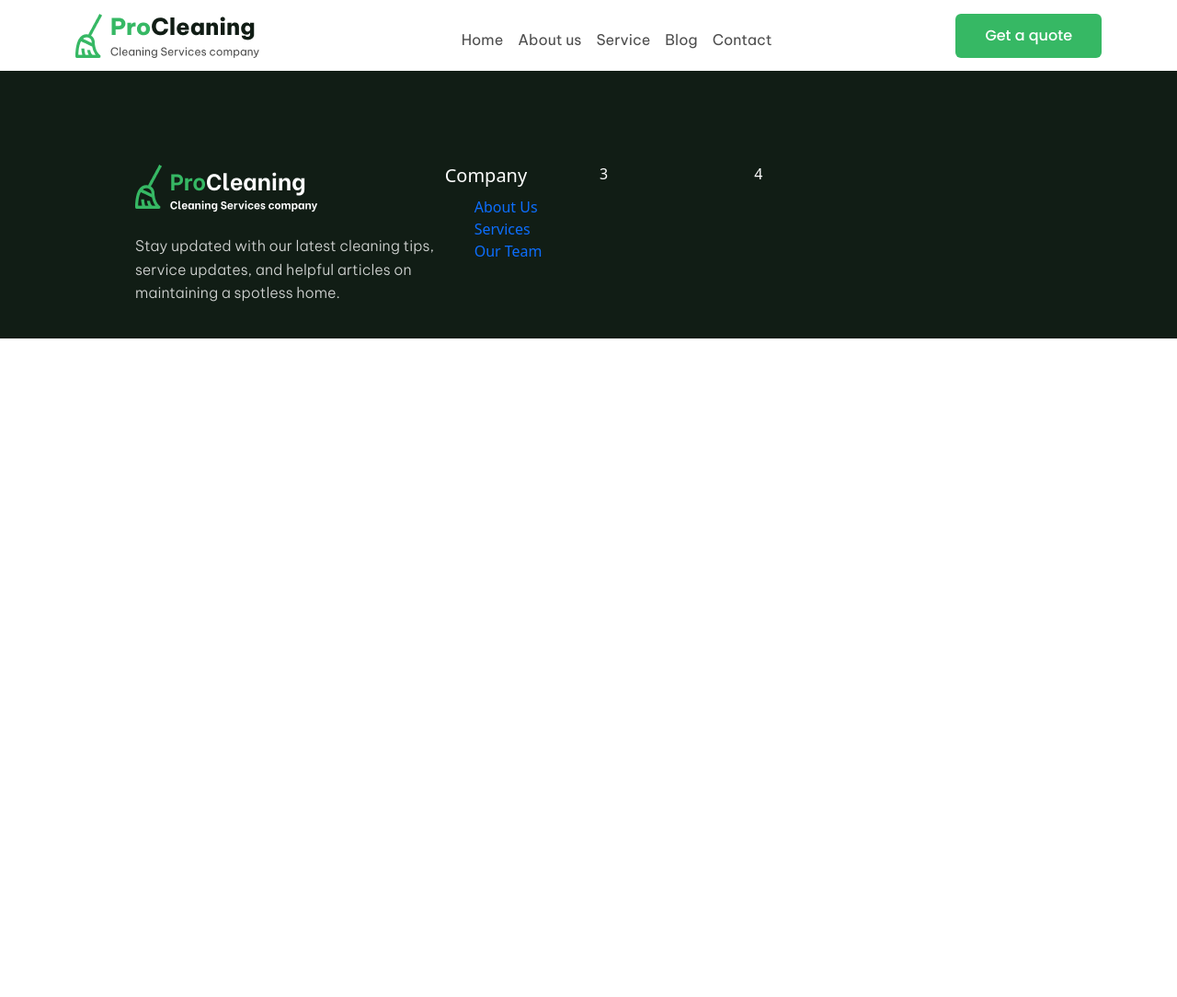
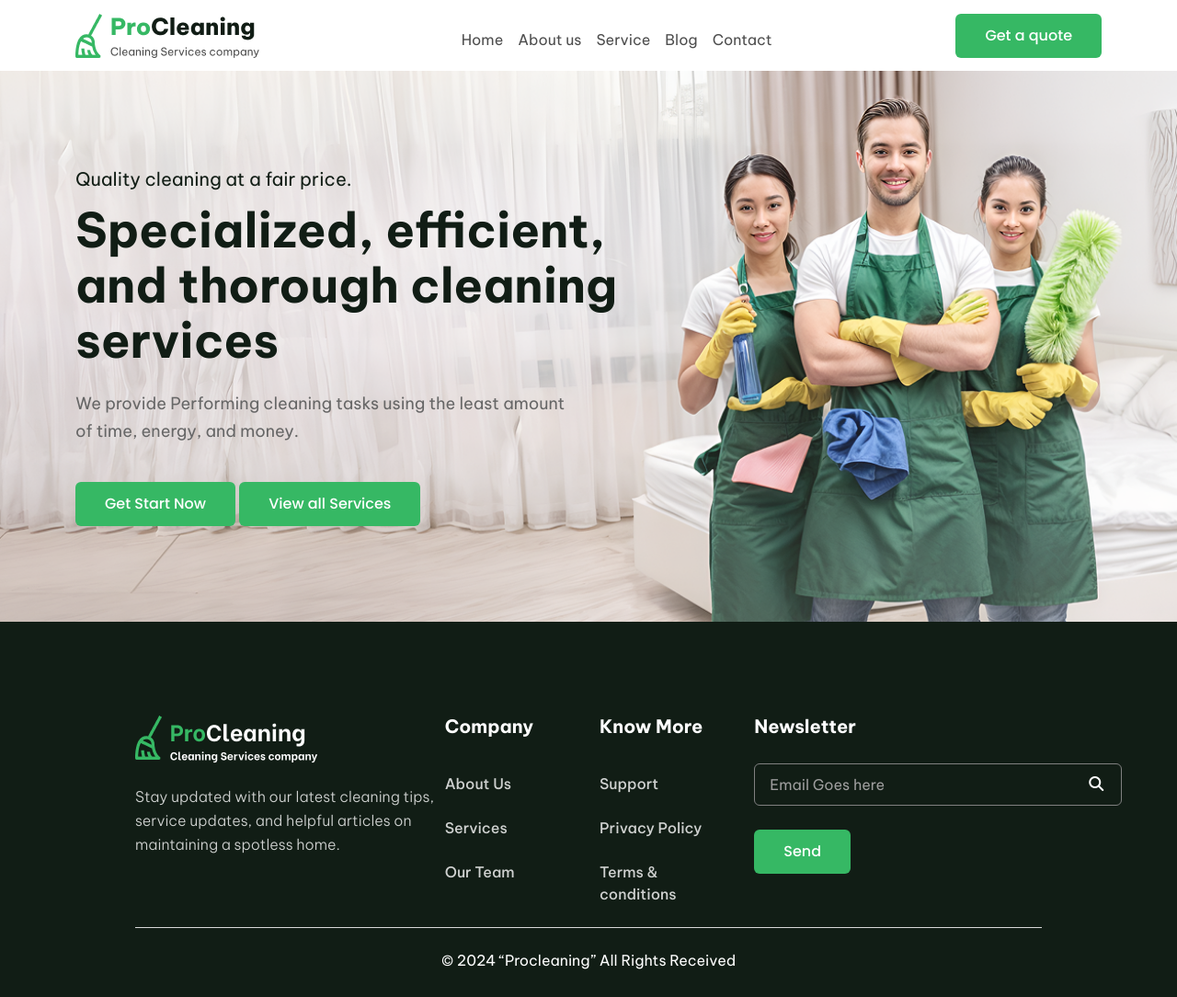
Before and after one commit to abdunnoorfaheem/proClean, a plain HTML site: page index.html in a window 1280 px wide. Shown: the whole page at 92% size. Before the commit the page ends 800 px from the top, so only its background shows below. Drawn offline with Linux system fonts and the light colour scheme.

Commit message:
footer & banner  added

```diff
--- a/css/style.css
+++ b/css/style.css
@@ -1,35 +1,48 @@
 /* all common css start */
-*{
+* {
     margin: 0;
     padding: 0;
     box-sizing: border-box;
     /* font-family: "Be Vietnam Pro", sans-serif; */
     /* font-family: "Outfit", sans-serif; */
-     /* font-family: "Lato", sans-serif; */
-     /* font-family: "Poppins", sans-serif; */
+    /* font-family: "Lato", sans-serif; */
+    /* font-family: "Poppins", sans-serif; */
 }
-ul ,ol{
+
+ul,
+ol {
     list-style-type: none;
+    padding: 0;
+    margin: 0;
 }
-a,a:hover{
+
+a,
+a:hover {
     display: inline-block;
     text-decoration: none;
 }
 
-h1, h2, h3, h4 , h5,h6 ,p{
+h1,
+h2,
+h3,
+h4,
+h5,
+h6,
+p {
     line-height: 1.4;
 }
 
 /* all common css end */
 /* header section style start */
-.navbar-nav .nav-item .nav-link{
+.navbar-nav .nav-item .nav-link {
     font-size: 16px;
     font-weight: 400;
     color: #4D4D4D;
     font-family: "Be Vietnam Pro", sans-serif;
 
 }
-.navbar-nav .nav-item .nav-link:hover{
+
+.navbar-nav .nav-item .nav-link:hover {
 
     color: #36B864;
     /* font-weight: 500; */
@@ -37,7 +50,7 @@ h1, h2, h3, h4 , h5,h6 ,p{
 
 }
 
-.primaryBtn{
+.primaryBtn {
     background: #36B864;
     color: #fff;
     padding: 12px 32px;
@@ -45,16 +58,68 @@ h1, h2, h3, h4 , h5,h6 ,p{
     font-size: 16px;
     font-weight: 500;
     font-family: "Poppins", sans-serif;
+    /* border: 1px solid transparent; */
 }
+.primaryBtn:hover {
+
+    background: transparent;
+    border: 1px solid #666666;
+    color: #111D15;
+}
+
 /* header section style end */
+/* banner section style start */
+#bannerPart{
+    background: url('/images/banner.png');
+    background-repeat: no-repeat;
+    background-size: cover;
+    background-position: center;
+}
+
+.bannerContent{
+    padding: 104px 0 ;
+}
+.bannerContent h5{
+
+     font-size: 20px;
+    font-weight: 400;
+    color: #111D15;
+    font-family: "Be Vietnam Pro", sans-serif;
+    margin-bottom: 12px;
+
+}
+.bannerContent h1{
+
+     font-size: 52px;
+    font-weight: 700;
+    color: #111D15;
+    font-family: "Be Vietnam Pro", sans-serif;
+    margin-bottom: 24px;
+    line-height: 115%;
+    width: 610px;
+}
+.bannerContent p{
+     font-size: 18px;
+    font-weight: 400;
+    color: #666666;
+    font-family: "Be Vietnam Pro", sans-serif;
+    margin-bottom: 40px;
+    line-height: 30px;
+    width: 543px;
+}
+.bannerBtn{
+    /* margin-bottom: 105px; */
+}
+/* banner section style end */
 /* footer section start */
-#footerPart{
+#footerPart {
     background: #111D15;
     color: #fff;
     padding: 100px 135px 20px 135px;
 
 }
-.footerLogo p{
+
+.footerLogo p {
     font-size: 16px;
     font-weight: 300;
     font-family: "Be Vietnam Pro", sans-serif;
@@ -64,4 +129,81 @@ h1, h2, h3, h4 , h5,h6 ,p{
     opacity: 0.8;
 
 }
+
+.footerMenu h5 {
+    font-size: 20px;
+    font-weight: 700;
+    color: #FFFFFF;
+    font-family: "Be Vietnam Pro", sans-serif;
+    margin-bottom: 36px;
+}
+
+.footerMenu ul li a {
+    font-size: 16px;
+    font-weight: 500;
+    color: #FFFFFF;
+    font-family: "Be Vietnam Pro", sans-serif;
+    margin-bottom: 24px;
+    opacity: 0.8;
+
+}
+
+.mailHere h5 {
+    font-size: 20px;
+    font-weight: 700;
+    color: #FFFFFF;
+    font-family: "Be Vietnam Pro", sans-serif;
+    margin-bottom: 26px;
+
+}
+
+.emailMe input[type="email"] {
+    padding: 10px 151px 10px 16px;
+
+    outline: 0;
+    border-radius: 6px;
+    margin-bottom: 26px;
+    border: 1px solid #808080;
+    background: transparent;
+
+}
+
+.emailMe input::placeholder {
+    color: #9E9E9E;
+
+    font-size: 16px;
+    font-weight: 400;
+    font-family: "Be Vietnam Pro", sans-serif;
+
+
+}
+
+.ourMail {
+    /* border: 1px solid blue; */
+    position: relative;
+}
+
+.search {
+    /* border: 1px solid red; */
+    position: absolute;
+    right: 20px;
+    top: 14px;
+}
+
+.copy {
+    text-align: center;
+    border-top:1px solid #D9D9D9;
+}
+
+.copy h6 {
+
+    font-size: 16px;
+    font-weight: 400;
+    color: #FFFFFF;
+    font-family: "Be Vietnam Pro", sans-serif;
+    margin-top: 24px;
+
+
+}
+
 /* footer section end */
--- a/index.html
+++ b/index.html
@@ -13,6 +13,9 @@
         href="https://fonts.googleapis.com/css2?family=Be+Vietnam+Pro:ital,wght@0,100;0,200;0,300;0,400;0,500;0,600;0,700;0,800;0,900;1,100;1,200;1,300;1,400;1,500;1,600;1,700;1,800;1,900&family=Lato:ital,wght@0,100;0,300;0,400;0,700;0,900;1,100;1,300;1,400;1,700;1,900&family=Outfit:wght@100..900&family=Poppins:ital,wght@0,100;0,200;0,300;0,400;0,500;0,600;0,700;0,800;0,900;1,100;1,200;1,300;1,400;1,500;1,600;1,700;1,800;1,900&display=swap"
         rel="stylesheet">
     <!-- google fonts end -->
+    <!-- fontawesome start -->
+    <link rel="stylesheet" href="css/all.min.css">
+    <!-- fontawesome end -->
     <link rel="stylesheet" href="css/bootstrap.min.css">
     <link rel="stylesheet" href="css/style.css">
     <!-- css end -->
@@ -60,7 +63,32 @@
     </header>
     <!-- header section end -->
 
-    <main></main>
+    <main>
+
+        <!-- banner section start -->
+         <section id="bannerPart">
+
+            <div class="container">
+                <div class="row">
+                    <div class="col-lg-12">
+                        <div class="bannerContent">
+                            <h5>Quality cleaning at a fair price.</h5>
+                            <h1>Specialized, efficient, and thorough cleaning services</h1>
+                            <p>We provide Performing cleaning tasks using the least amount of time, energy, and money.</p>
+                            <div class="bannerBtn">
+                                <a href="#" class="primaryBtn">Get  Start Now</a>
+                                <a href="#" class="primaryBtn">View all Services</a>
+                            </div>
+                        </div>
+                    </div>
+                </div>
+            </div>
+
+         </section>
+        <!-- banner section end -->
+
+
+    </main>
 
 
     <!-- footer section start -->
@@ -86,8 +114,40 @@
                         </ul>
                     </div>
                 </div>
-                <div class="col-lg-2">3</div>
-                <div class="col-lg-4">4</div>
+                <div class="col-lg-2">
+                    <div class="footerMenu">
+                        <h5>Know More</h5>
+                        <ul>
+                            <li><a href="#">Support</a></li>
+                            <li><a href="#">Privacy Policy</a></li>
+                            <li><a href="#">Terms & conditions</a></li>
+                        </ul>
+                    </div>
+                </div>
+
+                <div class="col-lg-4">
+                    <div class="mailHere">
+                        <h5>Newsletter</h5>
+                        <div class="emailMe">
+                            <form class="">
+                                <label for="" class="ourMail">
+
+                                    <input class="email" type="email" placeholder="Email Goes here">
+                                    <i class="fa-solid fa-magnifying-glass search"></i>
+
+                                </label>
+                            </form>
+                        </div>
+                        <a href="#" class="primaryBtn">Send</a>
+                    </div>
+                </div>
+            </div>
+            <div class="row">
+                <div class="col-lg-12">
+                    <div class="copy">
+                        <h6>&copy; 2024 “Procleaning” All Rights Received</h6>
+                    </div>
+                </div>
             </div>
         </div>
     </footer>
```
Also changed, not shown: css/all.min.css (added), images/banner.png (added), webfonts/fa-brands-400.ttf (added), webfonts/fa-brands-400.woff2 (added), webfonts/fa-regular-400.ttf (added), webfonts/fa-regular-400.woff2 (added), webfonts/fa-solid-900.ttf (added), webfonts/fa-solid-900.woff2 (added), webfonts/fa-v4compatibility.ttf (added), webfonts/fa-v4compatibility.woff2 (added).
